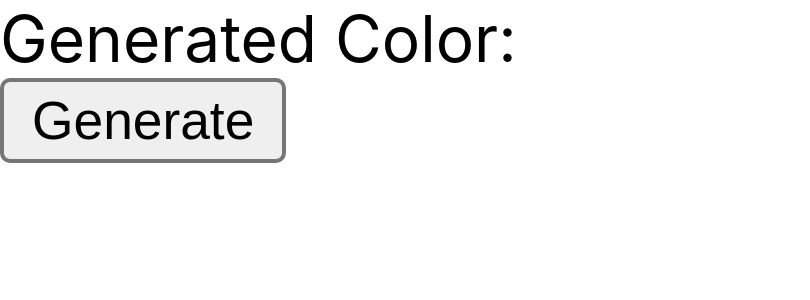
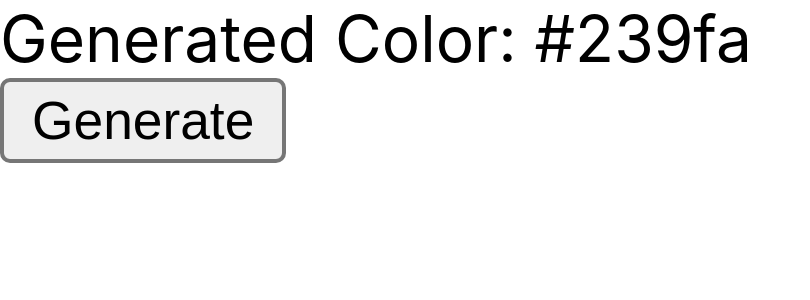
Before and after one commit to NgoziOkafor/react-random-color-generator, a React (Create React App) app: page / in a window 1280 px wide. Shown: the top 300 px of the page, without its empty margins (0-810 px from the left). Built offline with nearby package versions, Linux system fonts and the light colour scheme.

Commit message:
Fix dron error

```diff
--- a/src/App.js
+++ b/src/App.js
@@ -1,7 +1,7 @@
-import { useState } from 'react';
+import { useEffect, useState } from 'react';
 
 function App() {
-  const [hex, setHex] = useState('');
+  const [hex, setHex] = useState('#ffffff');
 
   const randomizedHex = () => {
     const randomColor = '#' + Math.floor(Math.random() * 16777215).toString(16);
@@ -10,6 +10,9 @@ function App() {
 
   console.log('The generated color now: ', hex);
 
+  useEffect(() => {
+    randomizedHex();
+  }, []);
   return (
     <div
       className="Container"
```
